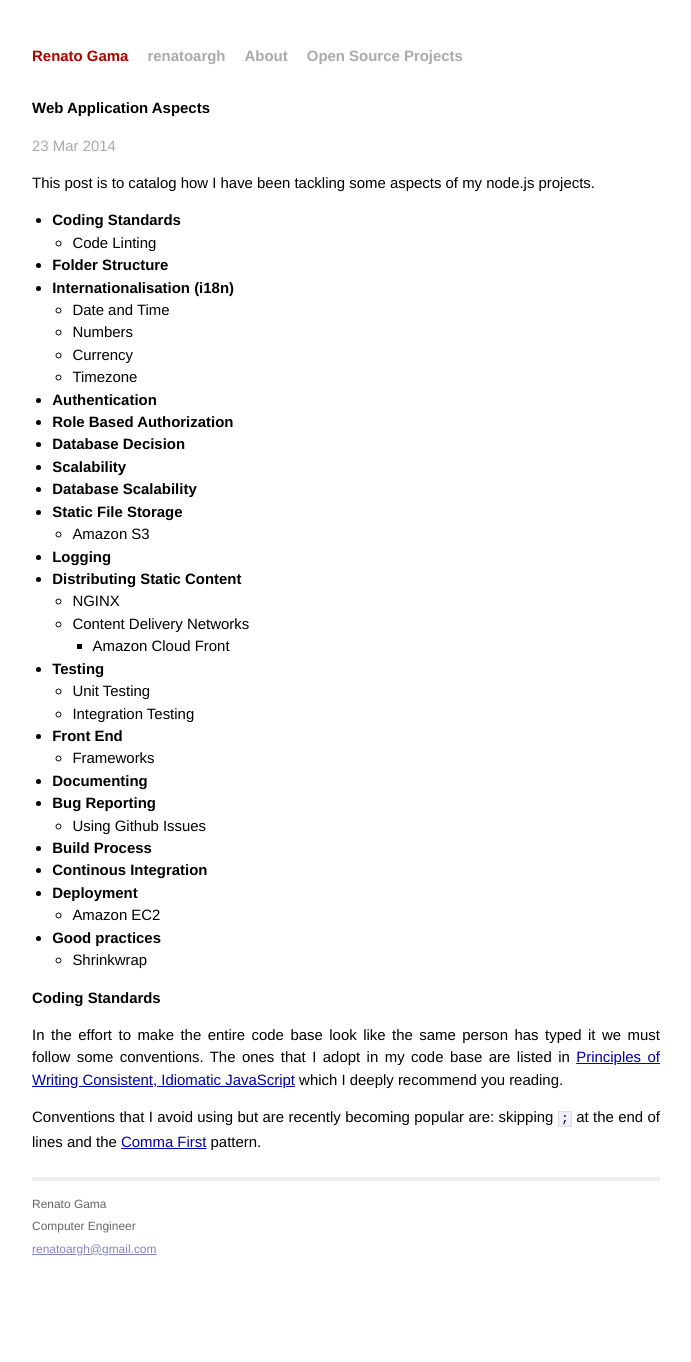
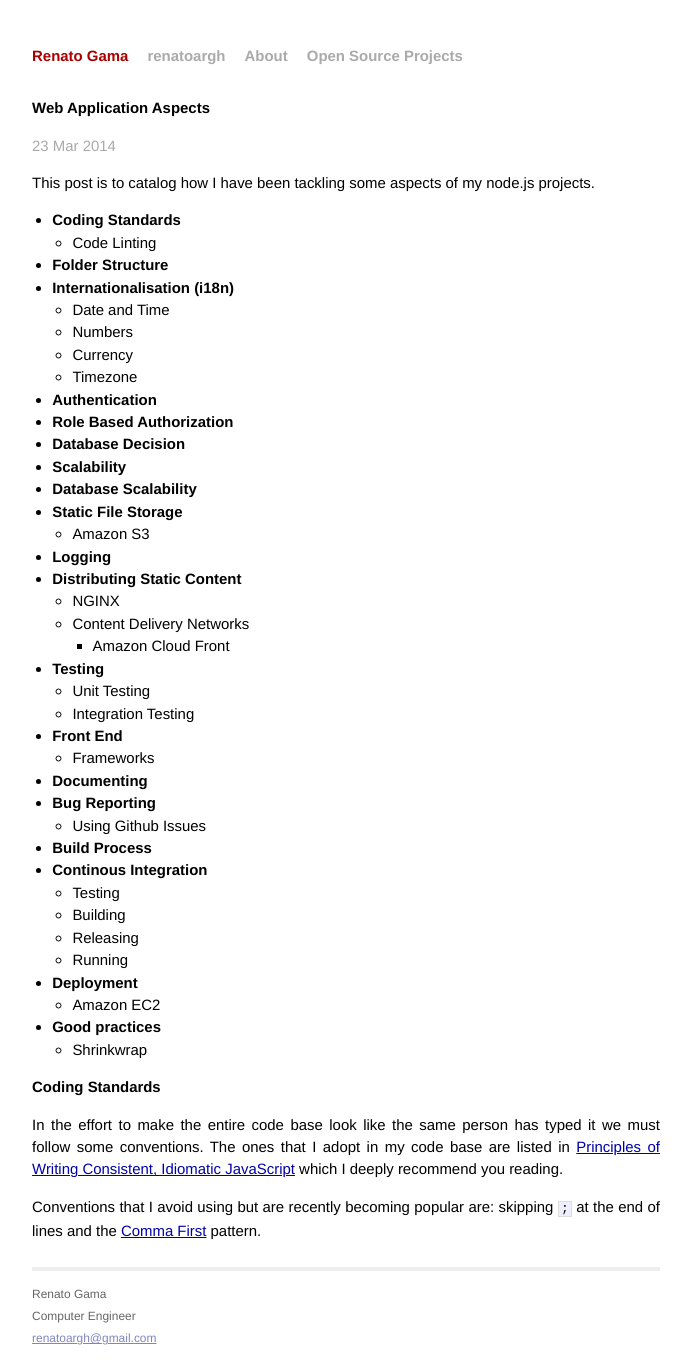
Before and after one commit to renatoargh/renatoargh.github.io, a Jekyll site: the page built from _posts/2014-03-23-web-application-aspects.md, in a window 1280 px wide. Shown: the whole page, without its empty margins (294-985 px from the left). Built offline with Jekyll 4.4.1, drawn with Linux system fonts in a browser that asks for light colours; Markdown is read by kramdown in place of the engine named in the settings; comment, search, counter and statistics services are not loaded; before the commit the page ends 1272 px from its top, so only the background shows below that.

Commit message:
Update 2014-03-23-web-application-aspects.md

```diff
--- a/_posts/2014-03-23-web-application-aspects.md
+++ b/_posts/2014-03-23-web-application-aspects.md
@@ -35,6 +35,10 @@ This post is to catalog how I have been tackling some aspects of my node.js proj
   - Using Github Issues
 - **Build Process**
 - **Continous Integration**
+  - Testing
+  - Building
+  - Releasing
+  - Running
 - **Deployment**
   - Amazon EC2
 - **Good practices**
```
